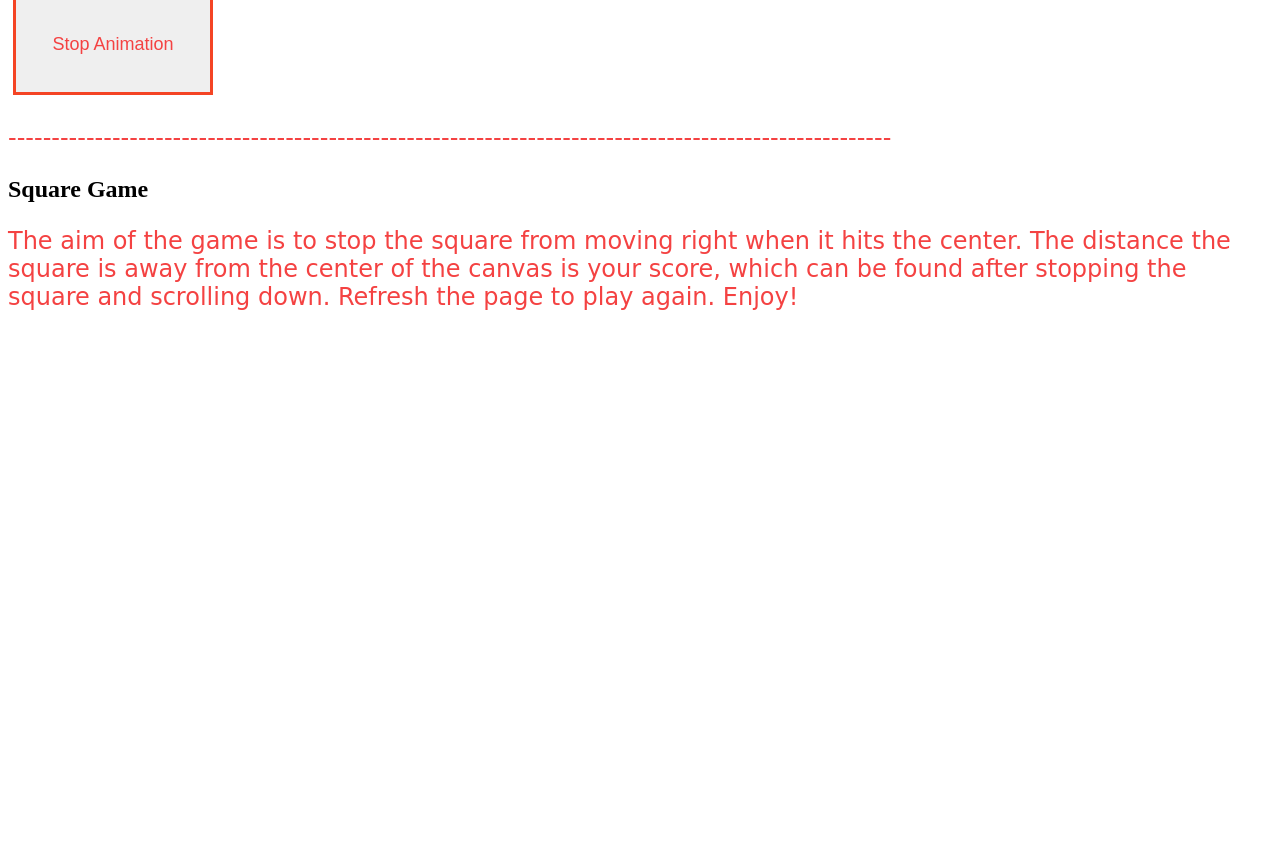
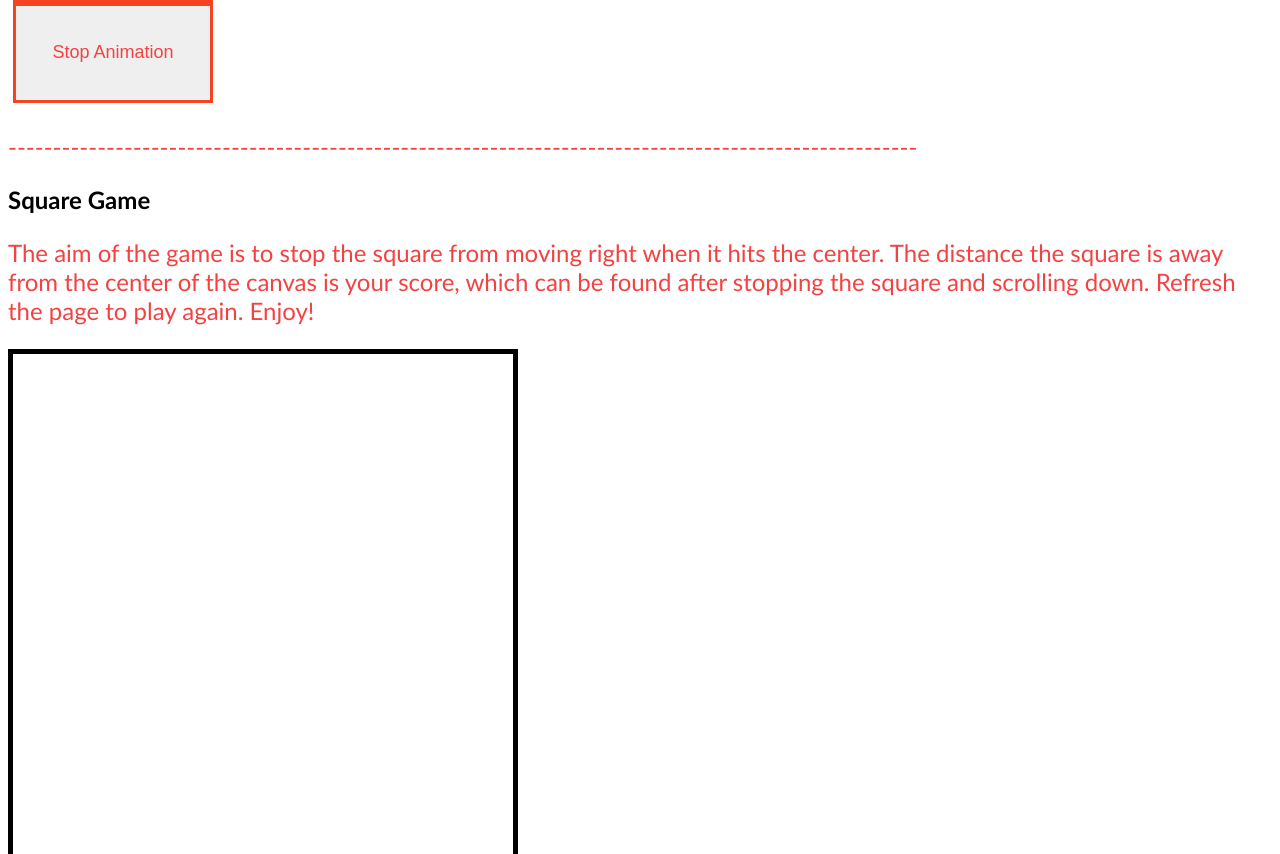
Before and after one commit to krishnan5826/krishnan5826.github.io, a plain HTML site: page tajMahal.html in a window 1280 px wide. Shown: the part 1098-1952 px from the top of the page. Drawn offline with Linux system fonts and the light colour scheme.

Commit message:
Update tajMahal.css

```diff
--- a/tajMahal.css
+++ b/tajMahal.css
@@ -69,8 +69,11 @@
 .dropdown:hover .dropdown-content {
   display: block;
 }
-#tajMahal {
+#tajMahal{
     border: 5px solid #f44242;
+}
+#gameCanvas {
+  border: 5px solid black;
 }
 .canvas {
   float: left;
@@ -84,9 +87,11 @@
   clear: both;
   display: table;
 }
+body {
+  font-family: Trebuchet MS;
+}
 p {
   font-size: x-large;
-  font-family: cursive;
   color: #f44242;
 }
 button {
```
